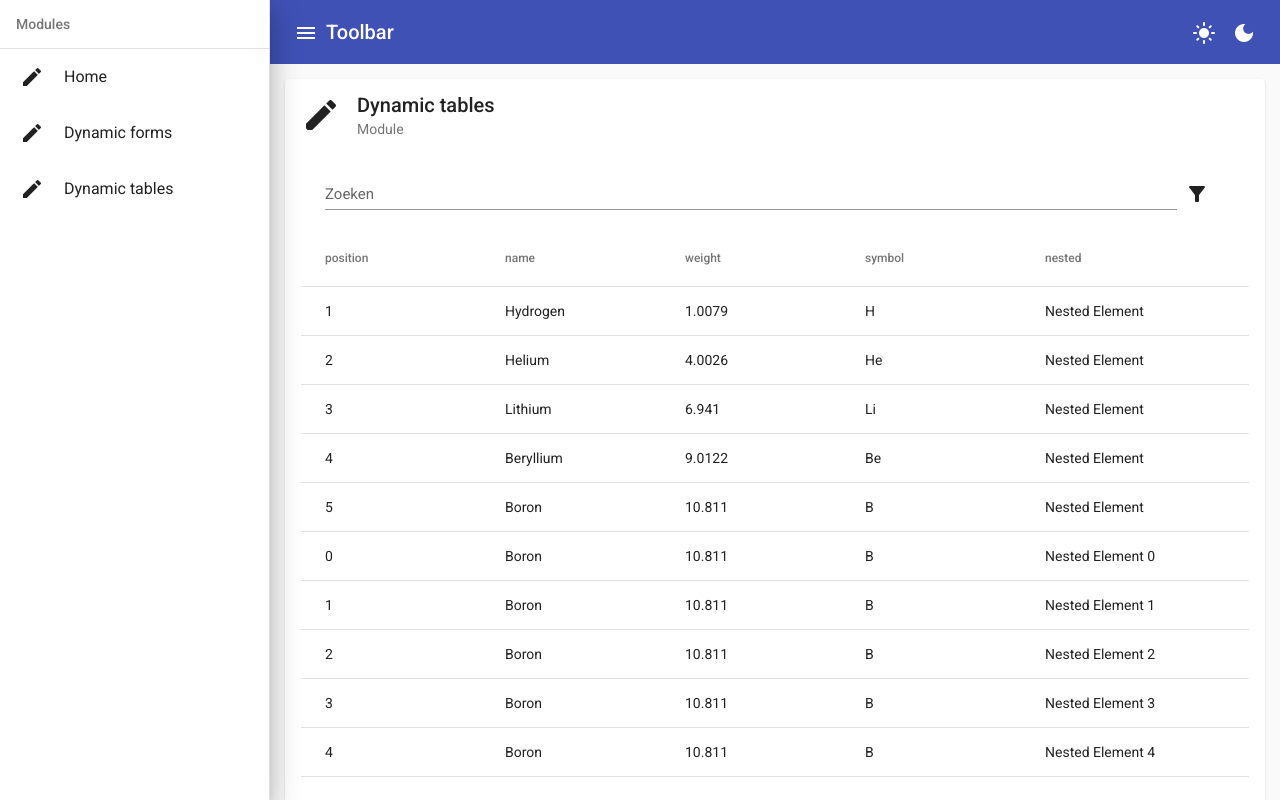
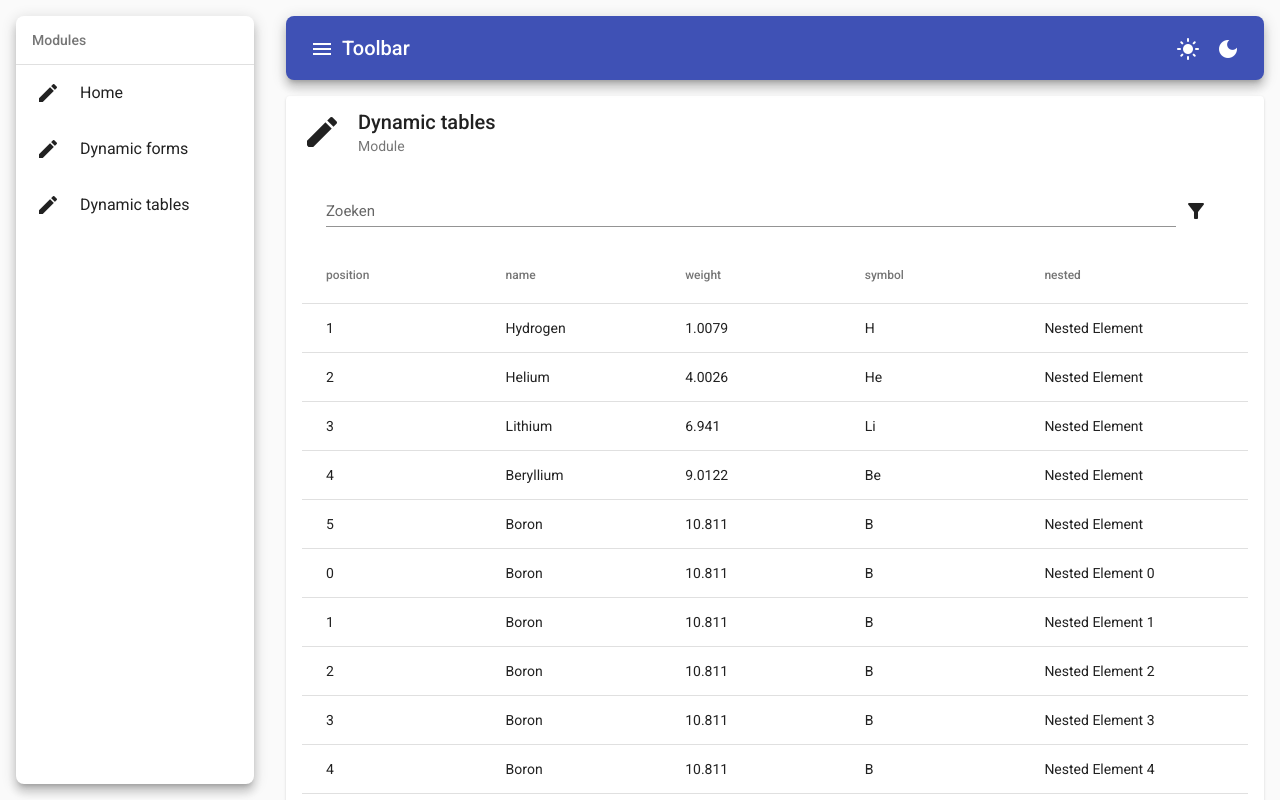
Before and after one commit to patricknnn/AngularModules, an Angular app: page /tables in a window 1280 px wide. Built offline with nearby package versions, Linux system fonts and the light colour scheme.

Commit message:
updated styles

```diff
--- a/src/app/modules/core/components/sidenav/sidenav.component.html
+++ b/src/app/modules/core/components/sidenav/sidenav.component.html
@@ -1,8 +1,15 @@
-<mat-nav-list>
-  <h3 matSubheader>Modules</h3>
-  <mat-divider></mat-divider>
-  <a mat-list-item *ngFor="let link of navLinks" [routerLink]="link.routerLink" routerLinkActive="active">
-    <mat-icon matListIcon> {{link.icon}} </mat-icon>
-    <h3 matLine> {{link.text}} </h3>
-  </a>
-</mat-nav-list>
+<div class="sidenav-wrapper mat-elevation-z8">
+  <mat-nav-list>
+    <h3 matSubheader>Modules</h3>
+    <mat-divider></mat-divider>
+    <a
+      mat-list-item
+      *ngFor="let link of navLinks"
+      [routerLink]="link.routerLink"
+      routerLinkActive="active"
+    >
+      <mat-icon matListIcon> {{ link.icon }} </mat-icon>
+      <h3 matLine>{{ link.text }}</h3>
+    </a>
+  </mat-nav-list>
+</div>
--- a/src/app/modules/core/components/sidenav/sidenav.component.scss
+++ b/src/app/modules/core/components/sidenav/sidenav.component.scss
@@ -0,0 +1,6 @@
+.sidenav-wrapper {
+    margin: 1rem;
+    border-radius: 8px;
+    height: calc(100% - 2rem);
+    background-color: rgba(255, 255, 255, 1);
+}
--- a/src/app/modules/core/components/toolbar/toolbar.component.html
+++ b/src/app/modules/core/components/toolbar/toolbar.component.html
@@ -1,4 +1,4 @@
-<mat-toolbar class="toolbar" [color]="'primary'">
+<mat-toolbar class="toolbar mat-elevation-z8" [color]="'primary'">
   <button mat-icon-button (click)="emitSidebarChange('toggle')">
     <mat-icon>menu</mat-icon>
   </button>
--- a/src/app/modules/core/components/toolbar/toolbar.component.scss
+++ b/src/app/modules/core/components/toolbar/toolbar.component.scss
@@ -0,0 +1,7 @@
+.toolbar {
+    position: absolute;
+    border-radius: 8px;
+    margin: 1rem;
+    width: calc(100% - 2rem);
+    z-index: 999;
+}
--- a/src/styles.scss
+++ b/src/styles.scss
@@ -34,12 +34,15 @@ body {
 
 .sidenav {
   width: 270px;
+  background-color: transparent !important;
+  border-right: none !important;
+  box-shadow: none !important;
 }
 
 .scroll-content-wrapper {
   display: flex;
   flex-grow: 1;
-  height: calc(100vh - 64px);
+  height: 100vh;
   width: 100%;
   overflow: hidden;
 }
@@ -53,14 +56,15 @@ body {
 .content-wrapper {
   display: flex;
   flex-direction: column;
-  padding: 15px;
+  padding: 1rem;
+  margin-top: calc(64px + 1rem);
 }
 
 // Flex layout
 .row {
   display: flex;
   flex-wrap: wrap;
-  margin: 16px 0;
+  margin: 1rem 0;
 }
 
 .column {
```
